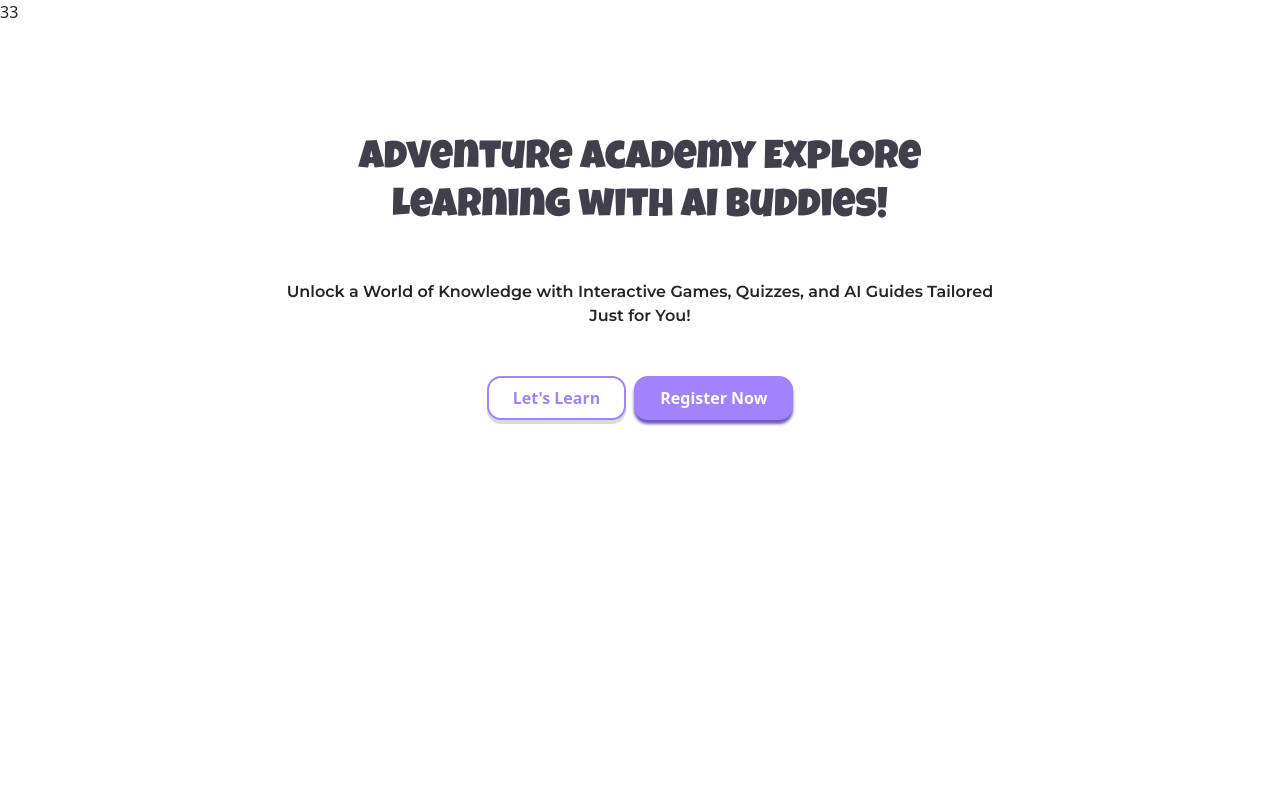
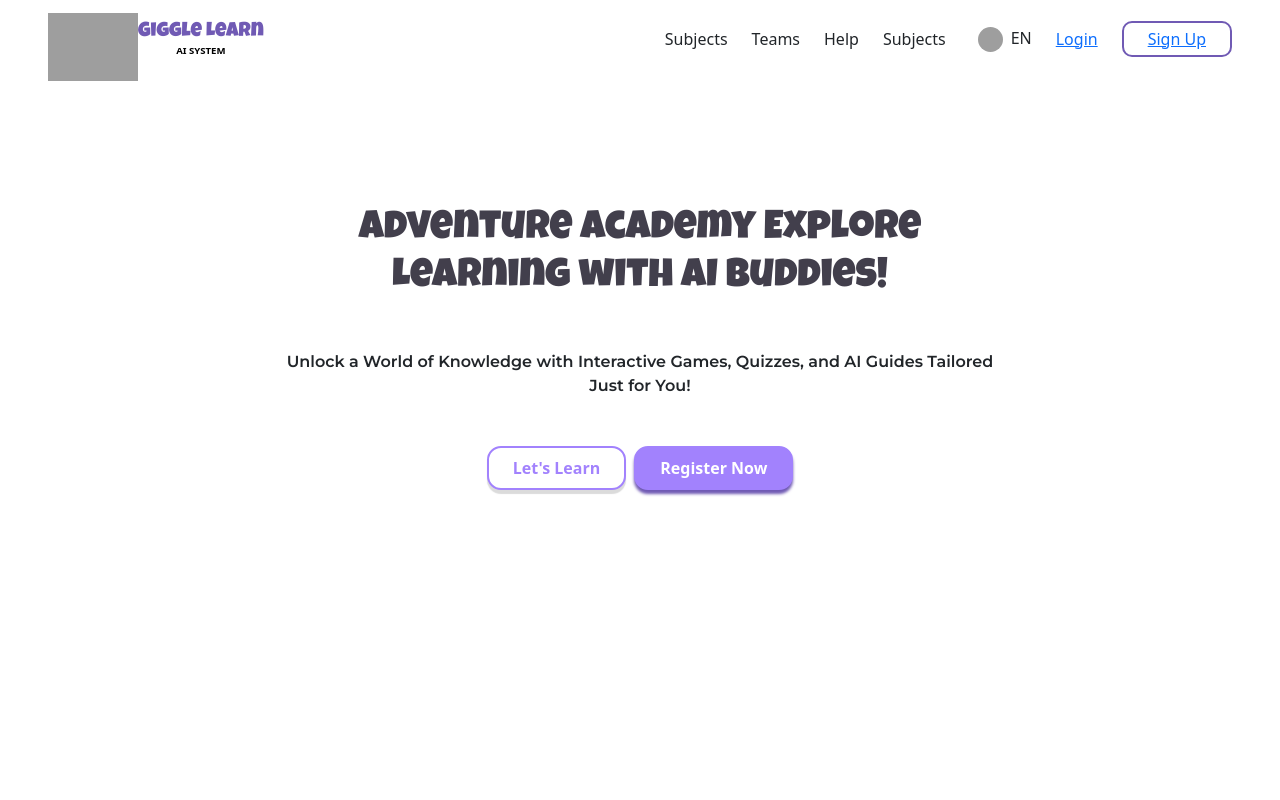
Before and after one commit to mathiaslawson/learn-programming, a React (Vite) app: page / in a window 1280 px wide. Shown: the top 800 px of the page. Built offline with nearby package versions, Linux system fonts and the light colour scheme; grey boxes are pictures that could not be loaded.

Commit message:
nav-show

```diff
--- a/src/layout/index.jsx
+++ b/src/layout/index.jsx
@@ -28,7 +28,11 @@ const NonAuthLayout = ({ children }) => {
 const AuthLayout = ({ children }) => {
   return (
     <>
-      <div>33{children}</div>
+      <div>
+        {" "}
+        <Navbar />
+        {children}
+      </div>
     </>
   );
 };
```
